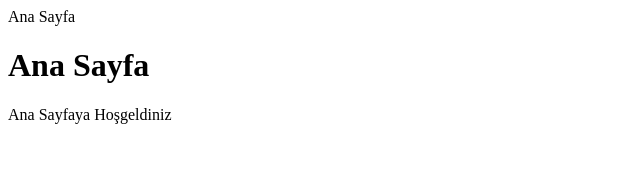
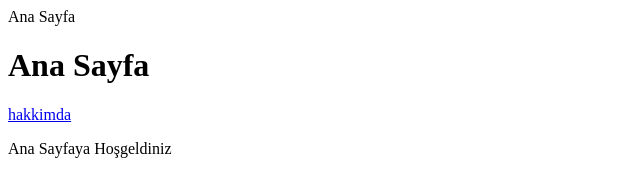
Before and after one commit to berksu193/ilkprojem, a plain HTML site: page index.html in a window 1280 px wide. Shown: the whole page, without its empty margins (0-640 px from the left). Drawn offline with Linux system fonts and the light colour scheme.

Commit message:
hakkımızda sayfası eklendi

```diff
--- a/index.html
+++ b/index.html
@@ -4,6 +4,7 @@
   </head>
   <body>
     <h1>Ana Sayfa</h1>
+    <a href="hakkimda.html">hakkimda</a>
     <p>Ana Sayfaya Hoşgeldiniz</p>
   </body>
 </htmel>
```
